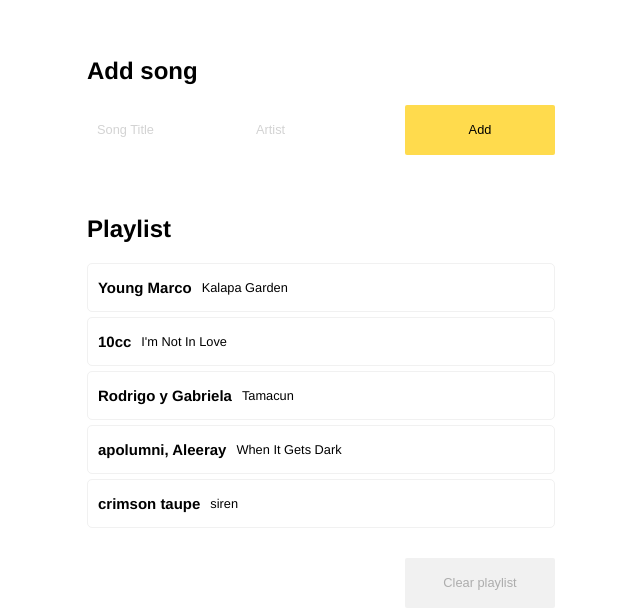
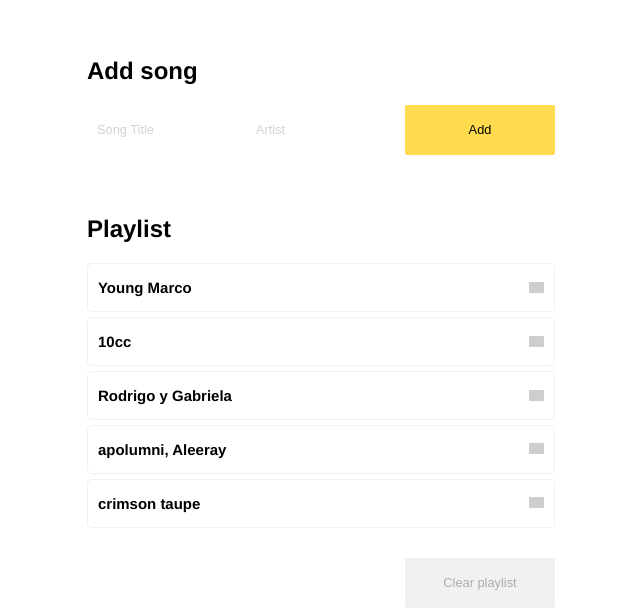
Before and after one commit to IyadShobaki/playlist-constructor, a plain HTML site: page index.html in a window 1280 px wide. Shown: the part 231-847 px from the top of the page, without its empty margins (319-959 px from the left). Drawn offline with Linux system fonts and the light colour scheme; grey boxes are pictures that could not be loaded.

Commit message:
Add delete song button to delete a song

```diff
--- a/index.html
+++ b/index.html
@@ -51,10 +51,16 @@
             <li class="song">
               <h3 class="song__artist"></h3>
               <p class="song__title"></p>
-              <button
-                type="button"
-                class="song__button song__button_type_like"
-              ></button>
+              <div class="song__buttons">
+                <button
+                  type="button"
+                  class="song__button song__button_type_like"
+                ></button>
+                <button
+                  type="button"
+                  class="song__button song__button_type_delete"
+                ></button>
+              </div>
             </li>
           </template>
         </ul>
--- a/script.js
+++ b/script.js
@@ -7,11 +7,12 @@ const initialSongs = [
 ];
 
 const container = document.querySelector(".container");
-const songsContainer = container.querySelector(".songs-container");
-const noSongsElement = container.querySelector(".no-songs");
+
 const songTemplate = document
   .querySelector("#song-template")
   .content.querySelector(".song");
+const songsContainer = container.querySelector(".songs-container");
+const noSongsElement = container.querySelector(".no-songs");
 
 const addSongForm = container.querySelector("#add-song-form");
 const title = document.querySelector("#song-title-input");
@@ -21,8 +22,13 @@ function renderHasSongs() {
   noSongsElement.classList.add("no-songs_hidden");
 }
 
+function renderSongElement(artist, title) {
+  const songEl = createSongElement(artist, title);
+  songsContainer.append(songEl);
+  renderHasSongs();
+}
+
 function createSongElement(artist, title) {
-  // Using song template
   const songElement = songTemplate.cloneNode(true);
 
   const artistElement = songElement.querySelector(".song__artist");
@@ -32,10 +38,15 @@ function createSongElement(artist, title) {
   titleElement.textContent = title;
 
   const songLikeBtn = songElement.querySelector(".song__button_type_like");
-  songLikeBtn.addEventListener("click", function () {
-    songLikeBtn.classList.toggle("song__button_active");
+  songLikeBtn.addEventListener("click", function (evt) {
+    evt.target.classList.toggle("song__button_active");
   });
 
+  // Write your code here
+  const songDeleteBtn = songElement.querySelector(".song__button_type_delete");
+  songDeleteBtn.addEventListener("click", function () {
+    songElement.remove();
+  });
   return songElement;
 }
 
@@ -49,13 +60,5 @@ addSongForm.addEventListener("submit", function (evt) {
 });
 
 initialSongs.forEach((song) => {
-  //   console.log(song.artist);
-  //   console.log(song.title);
-  renderSongElement(song.artist, song.title);
+  renderSongElement(song.artist, song.value);
 });
-
-function renderSongElement(artist, title) {
-  const songEl = createSongElement(artist, title);
-  songsContainer.append(songEl);
-  renderHasSongs();
-}
--- a/style.css
+++ b/style.css
@@ -138,6 +138,12 @@ button:disabled {
   margin-right: 10px;
 }
 
+.song__buttons {
+  display: flex;
+  gap: 12px;
+  margin-left: auto;
+}
+
 .song__button {
   border: none;
   background: url(https://code.s3.yandex.net/web-code/dom/heart.svg) center
@@ -148,7 +154,10 @@ button:disabled {
   width: 15px;
   opacity: 0.5;
   transition: 0.3s;
-  margin-left: auto;
+}
+
+.song__button_type_delete {
+  background-image: url(https://practicum-content.s3.us-west-1.amazonaws.com/web-developer/icons-2025/delete-icon-black.svg);
 }
 
 .song__button:hover {
```
Also changed, not shown: dist/script.dev.js (+15 -13 lines), notes.txt.
